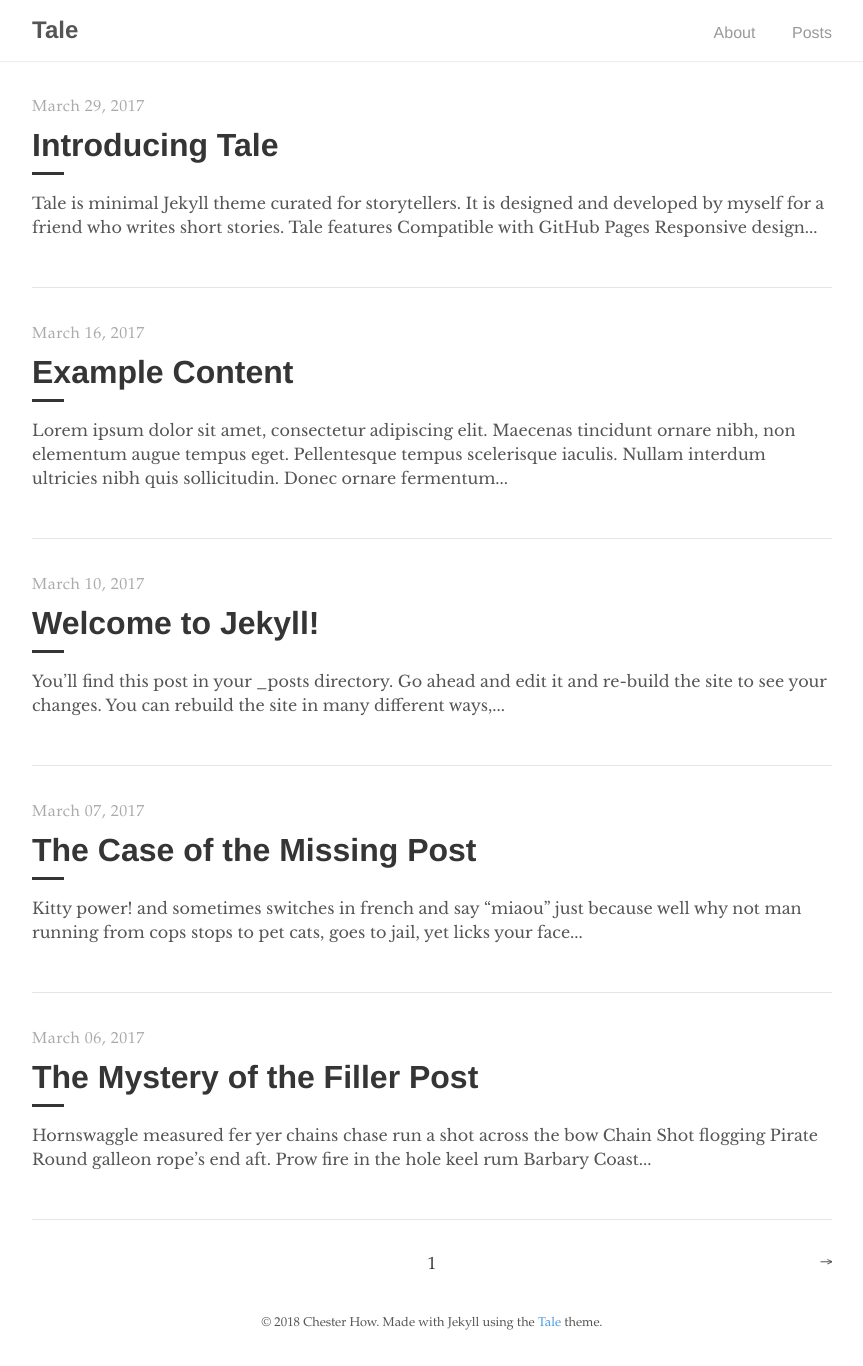
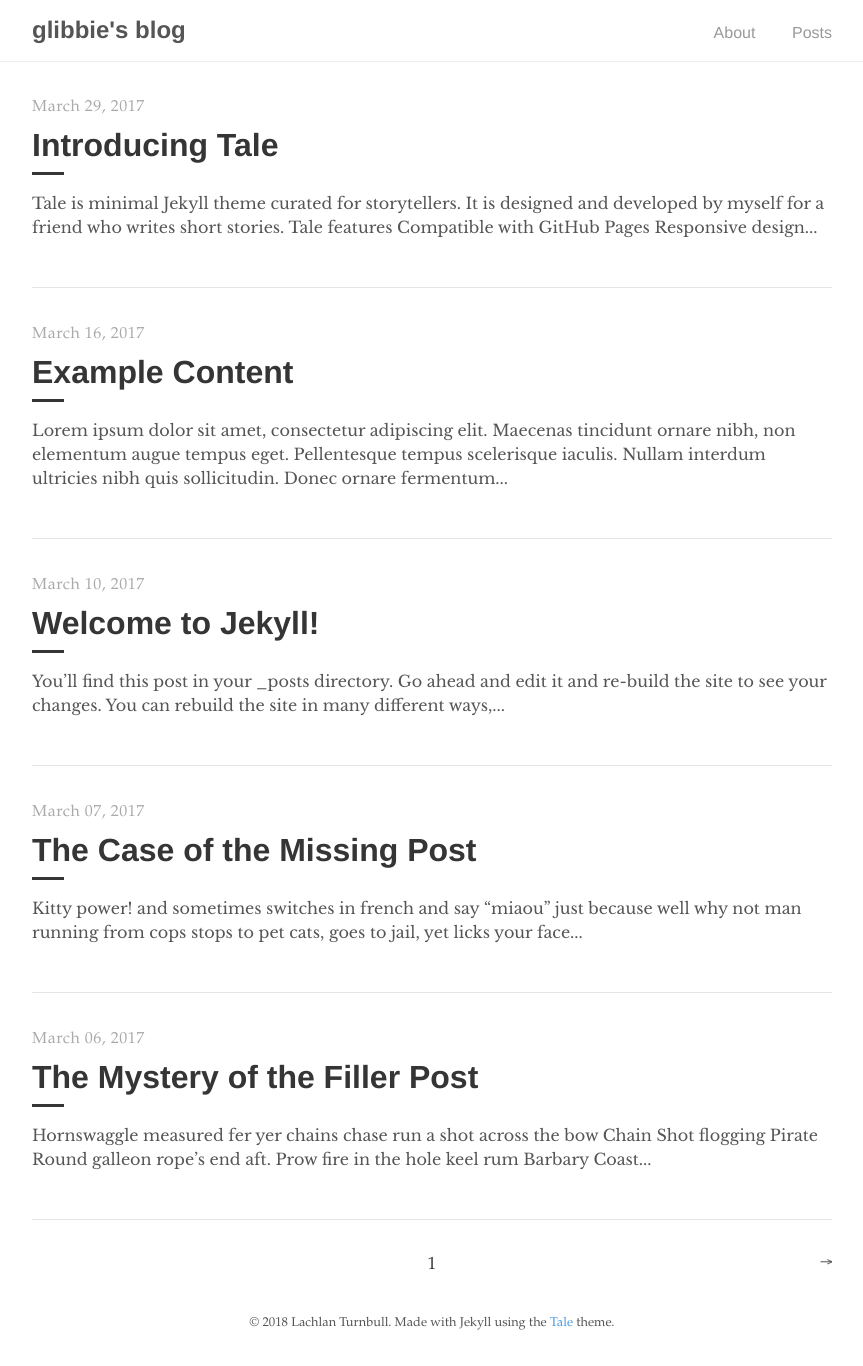
Before and after one commit to glibbie/glibbie.github.io, a Jekyll site: the page built from index.html, in a window 1280 px wide. Shown: the whole page, without its empty margins (208-1071 px from the left). Built offline with Jekyll 4.4.1, drawn with Linux system fonts in a browser that asks for light colours; the list of posts is cut into pages by our own code.

Commit message:
Updated site details

```diff
--- a/_config.yml
+++ b/_config.yml
@@ -1,13 +1,13 @@
 # Site settings
-title:          Tale
-description:    "Minimal Jekyll theme for storytellers"
-url:            "https://chesterhow.github.io"
+title:          glibbie's blog
+description:    "A random collection of various thoughts"
+url:            "https://glibbie.github.io"
 
 # Author
 author:
-  name:         Chester How
-  url:          https://chester.how
-  email:        chesterhow@gmail.com
+  name:         Lachlan Turnbull
+  url:          https://glibbie.github.io
+  email:        lrturnbull98@gmail.com
 
 # Build settings
 markdown:       kramdown
```
